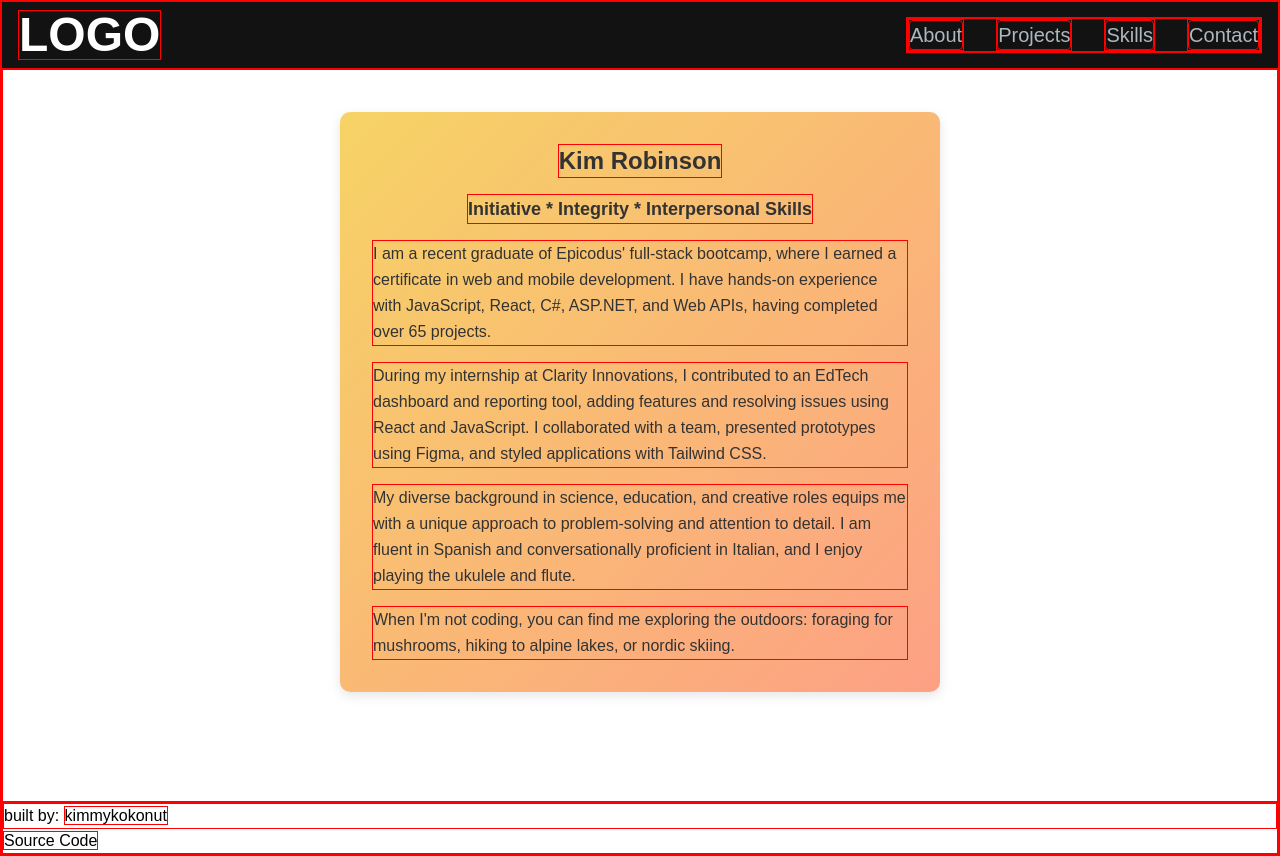
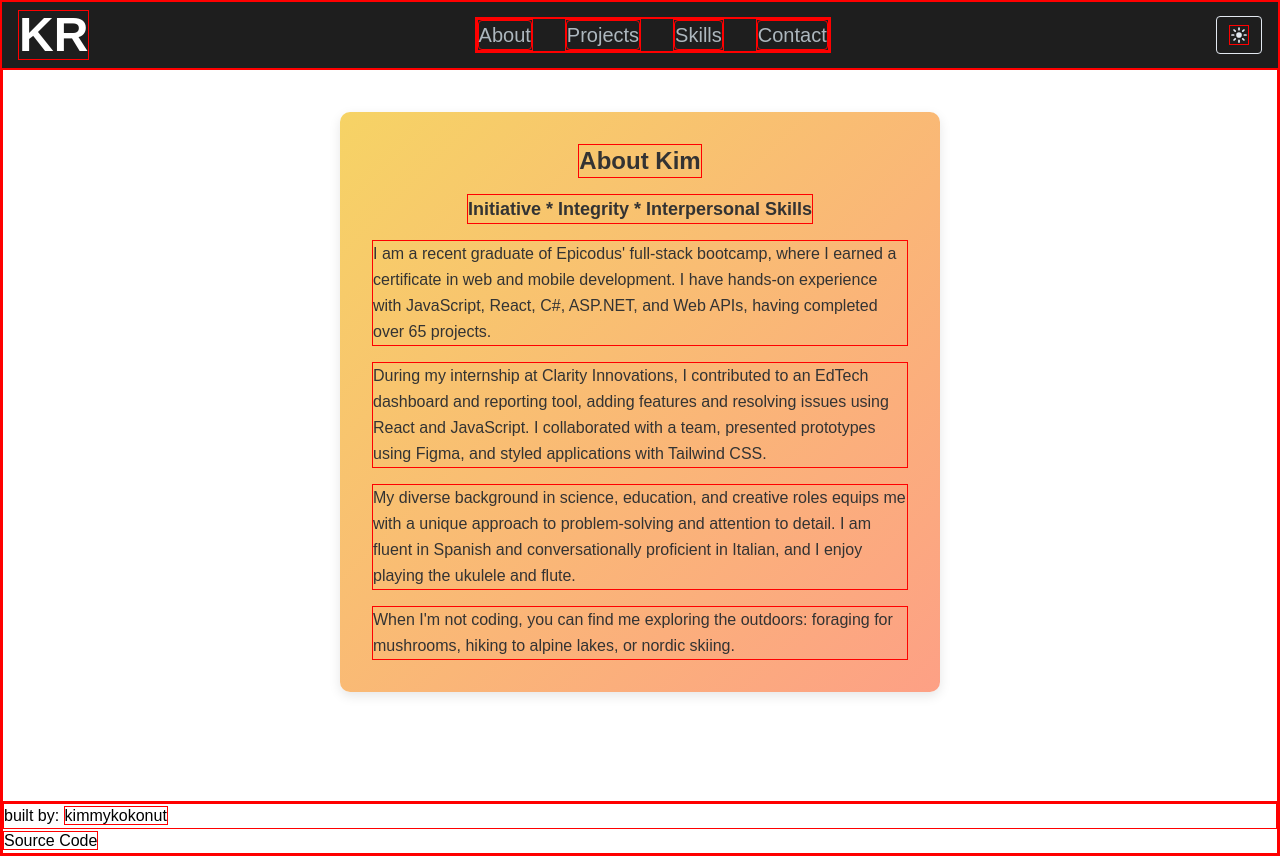
Before and after one commit to kimmykokonut/kimmykokonut.github.io, a Next.js app: page /about in a window 1280 px wide. Built offline with nearby package versions, Linux system fonts and the light colour scheme.

Commit message:
add dark/light mode icons, light mode not yet functional

```diff
--- a/app/about/page.tsx
+++ b/app/about/page.tsx
@@ -21,7 +21,7 @@ export default function About() {
         borderRadius="10px"
         boxShadow="0 4px 12px rgba(0, 0, 0, 0.1)"
       >
-        <h2 className="text-center font-bold text-2xl mb-4">Kim Robinson</h2>
+        <h2 className="text-center font-bold text-2xl mb-4">About Kim</h2>
         <p className="text-lg font-semibold mb-4">Initiative * Integrity * Interpersonal Skills</p>
         <p className="text-md leading-relaxed mb-4">
           I am a recent graduate of Epicodus&#39; full-stack bootcamp, where I earned a certificate in web and mobile development. I have hands-on experience with JavaScript, React, C#, ASP.NET, and Web APIs, having completed over 65 projects.
--- a/app/globals.css
+++ b/app/globals.css
@@ -7,7 +7,8 @@
   border: 1px solid red;
 }
 
-html, body {
+html,
+body {
   font-family: Arial, sans-serif;
   margin: 0;
   padding: 0;
@@ -31,6 +32,7 @@ html {
 #contact {
   scroll-snap-align: start;
 }
+
 /* for horizontal scrolling */
 .scrolling-wrapper {
   display: flex;
@@ -202,12 +204,26 @@ footer a {
   text-decoration: none;
 } */
 
-/* :root {
-  --foreground-rgb: 0, 0, 0;
-  --background-start-rgb: 214, 219, 220;
-  --background-end-rgb: 255, 255, 255;
+
+:root {
+  --bg-color: #121212;
+  --text-color: #ffffff;
+  --border-color: #2c2c2c;
 }
 
+.light-mode {
+  --bg-color: #eeeeee;
+  --text-color: #000000;
+  --border-color: #cccccc;
+}
+
+.dark-mode {
+  --bg-color: #121212;
+  --text-color: #ffffff;
+  --border-color: #2c2c2c;
+}
+
+/*
 @media (prefers-color-scheme: dark) {
   :root {
     --foreground-rgb: 255, 255, 255;
--- a/app/page.tsx
+++ b/app/page.tsx
@@ -9,6 +9,7 @@ export default function Home() {
     <main className="flex min-h-screen flex-col bg-[#121212] mx-auto px-12 py-4">
       <div className="container mt-24 mx-auto">
         <Hero />
+        <About />
         <Projects />
         <Skills />
         <Contact />
--- a/components/NavBar.tsx
+++ b/components/NavBar.tsx
@@ -3,7 +3,7 @@
 import Link from 'next/link';
 import NavLink from './NavLink';
 import { useState } from 'react';
-import { Bars3Icon, XMarkIcon } from '@heroicons/react/16/solid';
+import { Bars3Icon, XMarkIcon, MoonIcon, SunIcon } from '@heroicons/react/16/solid';
 import MenuOverlay from './MenuOverlay';
 import { NavLinkProps } from '@/app/interfaces';
 
@@ -29,22 +29,27 @@ const navLinks: NavLinkProps[] = [
 
 const Navbar = () => {
   const [navOpen, setNavOpen] = useState(false);
+  const [isLightMode, setIsLightMode] = useState(false);
+
+  const toggleTheme = () => {
+    setIsLightMode(!isLightMode);
+  };
 
   return (
-    <nav className='bg-[#121212] bg-opacity-100 fixed top-0 left-0 right-0 z-10'>
+    <nav className='bg-[#1e1e1e] bg-opacity-100 fixed top-0 left-0 right-0 z-10'>
       <div className='flex flex-wrap items-center justify-between mx-auto px-4 py-2'>
-        <Link href="/" className='text-2xl md:text-5xl text-white font-semibold'>LOGO</Link>
+        <Link href="/" className='text-2xl md:text-5xl text-white font-semibold'>KR</Link>
         <div className='mobile-menu block md:hidden'>
           {!navOpen ? (
             <button
               onClick={() => setNavOpen(true)}
               className='flex items-center px-3 py-2 border rounded border-slate-200 text-slate-200 hover:text-white hover:border-white'>
-                <Bars3Icon className='h-5 w-5'/></button>
+              <Bars3Icon className='h-5 w-5' /></button>
           ) : (
             <button
               onClick={() => setNavOpen(false)}
               className='flex items-center px-3 py-2 border rounded border-slate-200 text-slate-200 hover:text-white hover:border-white'>
-                  <XMarkIcon className='h-5 w-5' /></button>            )
+              <XMarkIcon className='h-5 w-5' /></button>)
           }
         </div>
         <div className='menu hidden md:block md:w-auto' id="navbar">
@@ -58,6 +63,11 @@ const Navbar = () => {
             }
           </ul>
         </div>
+        <button
+          onClick={toggleTheme}
+            className='flex items-center px-3 py-2 border rounded border-slate-200 text-slate-200 hover:text-white hover:border-white'>
+              {isLightMode ? <MoonIcon className='h-5 w-5' /> : <SunIcon className='h-5 w-5' /> }
+          </button>
       </div>
       {navOpen ? <MenuOverlay links={navLinks} /> : null}
     </nav>
```
Lines whose indentation alone changed are shown as unchanged.
